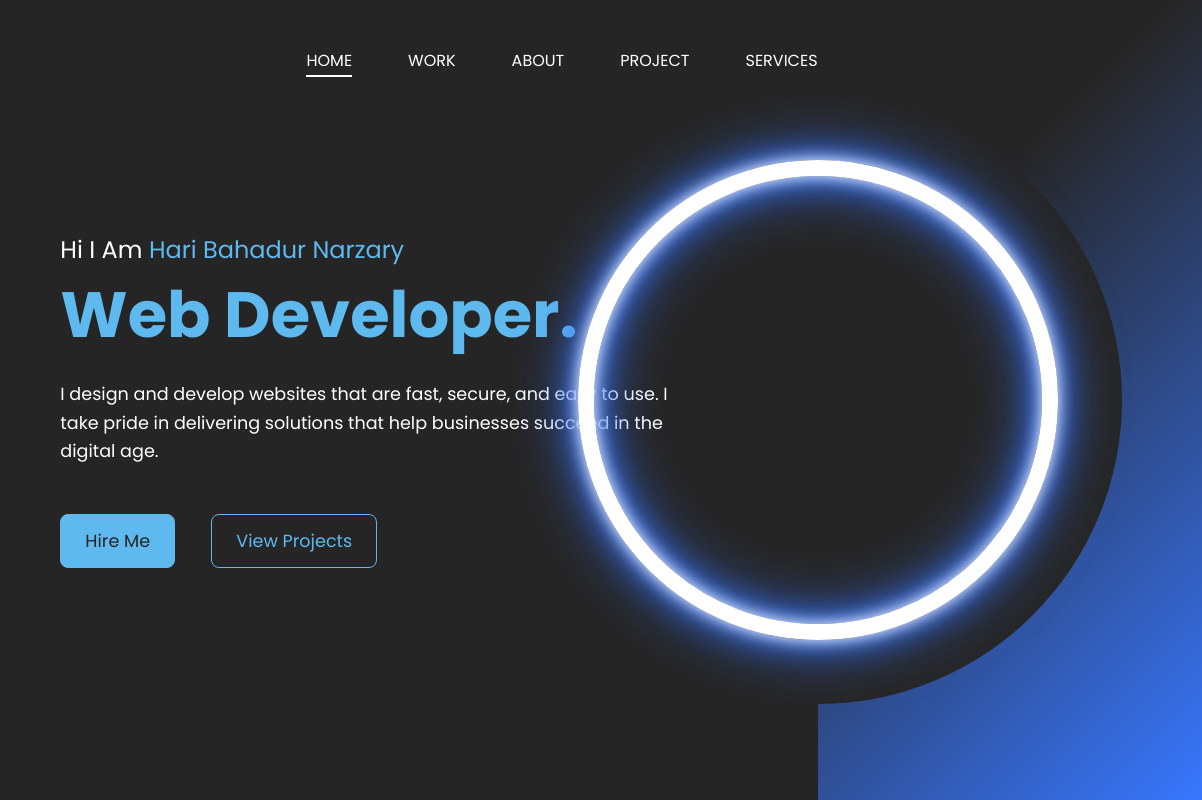
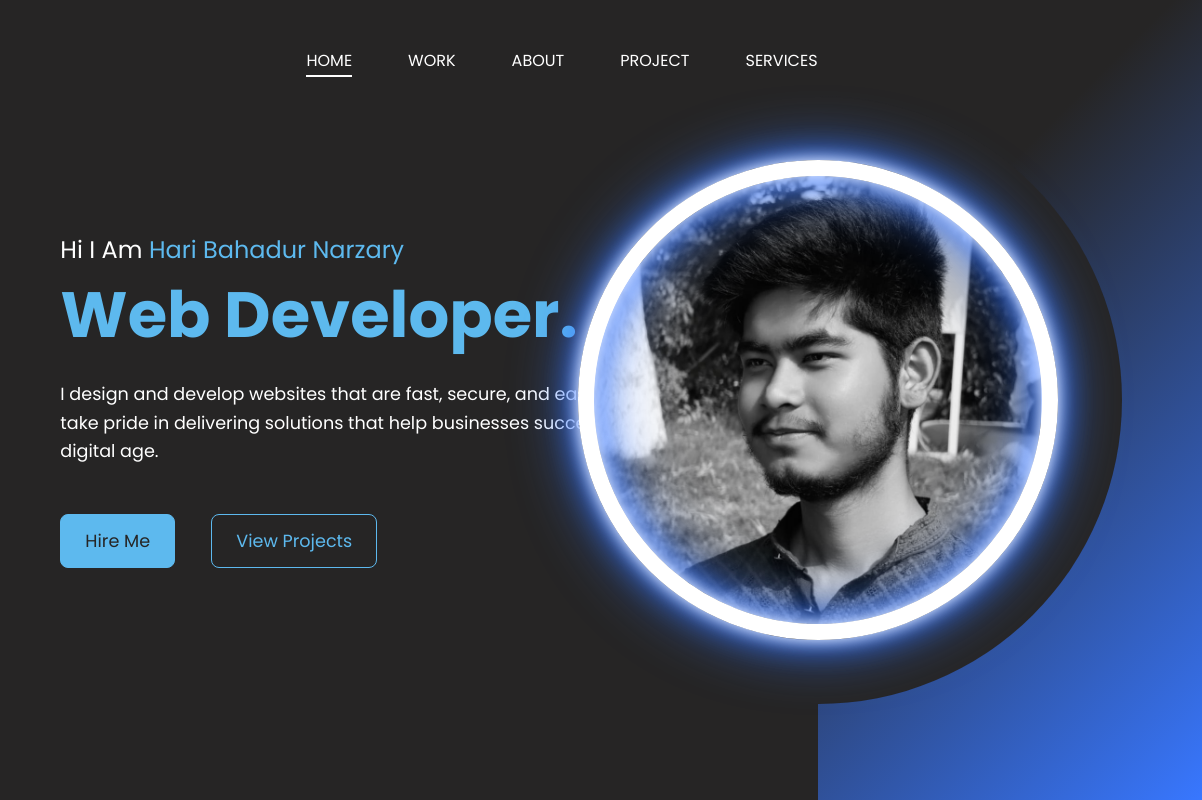
Before and after one commit to HariNarzary/My-Portfolio-, a plain HTML site: page index.html in a window 1280 px wide. Shown: the full height of the page, 78-1280 px from the left. Drawn offline with Linux system fonts and the light colour scheme.

Commit message:
Update style.css

```diff
--- a/style.css
+++ b/style.css
@@ -137,7 +137,7 @@ button:nth-child(2):hover{
 }
 .circle:nth-child(2){
     width: 30rem;
-    background-image: url("image/WhatsApp Image 2025-01-29 at 15.15.08_63df70e8.JPG");
+    background-image: url("WhatsApp Image 2025-01-29 at 15.15.08_63df70e8.JPG");
     background-size: 100%;
     background-repeat: no-repeat;
     border: 1rem solid #fff;
```
